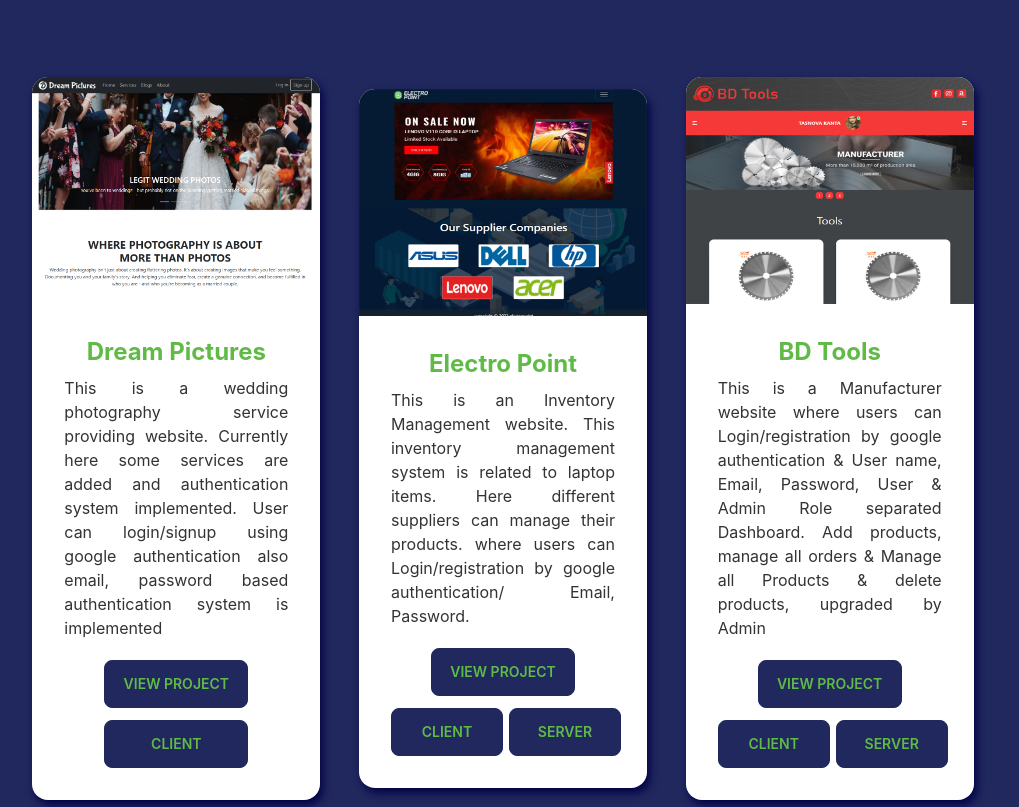
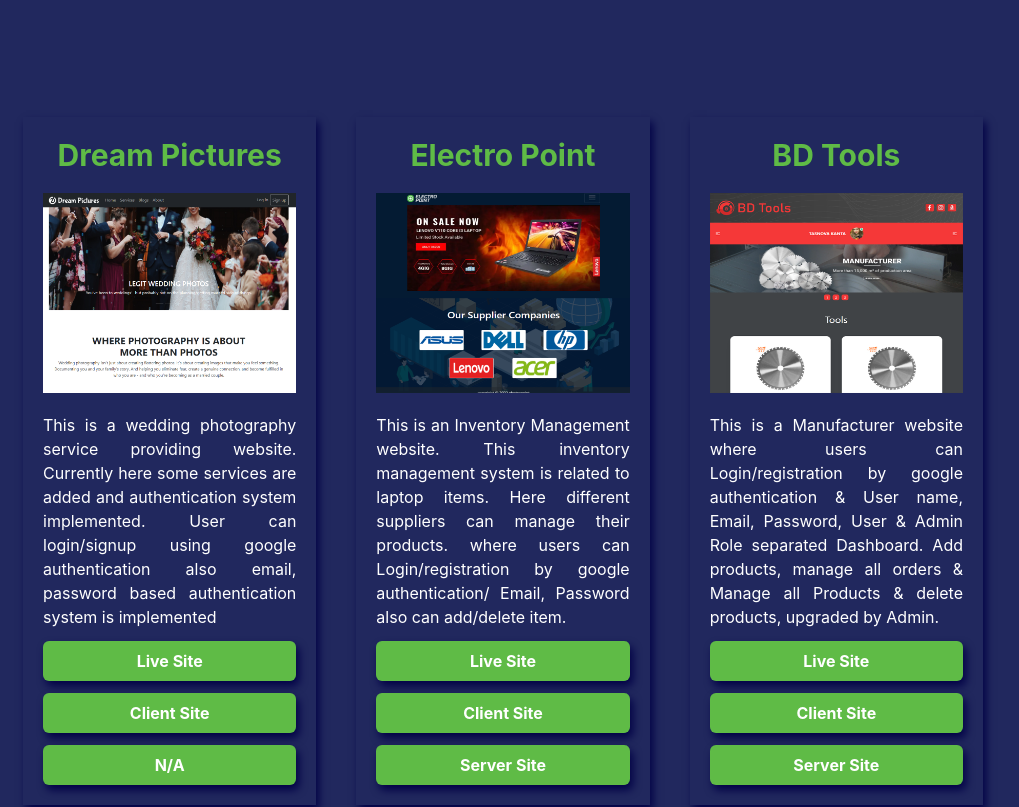
Before and after one commit to mdshahriurahmed/portfolio, a React (Create React App) app: page / in a window 1280 px wide. Shown: the part 1925-2732 px from the top of the page, without its empty margins (137-1156 px from the left). Built offline with nearby package versions, Linux system fonts and the light colour scheme.

Commit message:
projects section updated

```diff
--- a/src/Components/MyProjects.js
+++ b/src/Components/MyProjects.js
@@ -6,93 +6,69 @@
 
 const MyProjects = () => {
     return (
-        <div className='px-40'>
+        <div className='px-40 pb-40'>
             <h1 className='text-base-100 text-5xl uppercase font-semibold pb-8  mb-10'>MY <span className='text-secondary'>Projects</span></h1>
+            <div className='grid grid-cols-1 lg:grid-cols-3 md:grid-cols-2 gap-10'>
+                <div className='mt-10 customShadow p-5'>
+                    <h1 className='text-center text-secondary text-3xl font-bold mb-5'>Dream Pictures</h1>
+                    <img className=' mb-5 ' src={first} alt="" />
+                    <p className='text-justify text-base-100 mt-5 mb-3'>
 
-            <div className='pb-40 grid grid-cols-1 lg:grid-cols-3  md:grid-cols-2 gap-5 justify-center items-center justify-items-center '>
-                <div class="card w-72 bg-base-100 customShadow ">
-                    <figure><img src={first} alt="Shoes" /></figure>
-                    <div class="card-body">
-                        <h2 class="text-2xl font-bold text-center text-secondary">Dream Pictures</h2>
-                        <p className='text-justify mb-3'>
-
-                            This is a wedding photography service providing website. Currently here
-                            some services are added and authentication system implemented. User can login/signup using google authentication also email, password
-                            based authentication system is implemented
+                        This is a wedding photography service providing website. Currently here
+                        some services are added and authentication system implemented. User can login/signup using google authentication also email, password
+                        based authentication system is implemented
 
 
-                        </p>
-                        <div class="card-actions justify-center">
-                            <div className='grid grid-cols-1 gap-3  justify-center justify-items-center'>
-                                <a href="https://dream-pictures.web.app/" target='_blank' rel='noreferrer' class="btn text-secondary  btn-primary w-36">View Project</a>
-                                <div className='grid grid-cols-1 gap-3 justify-between'>
-                                    <a href="https://github.com/shahriurahmed/dream-pictures" class="btn  btn-primary text-secondary w-36">Client </a>
+                    </p>
+                    <div className='grid grid-cols-1 gap-3  justify-center'><a className='px-8 bg-secondary customShadow  font-bold text-white  rounded-md py-2' href="https://dream-pictures.web.app/" target='_blank' rel='noreferrer'>Live Site</a>
+                        <a className='px-8 bg-secondary customShadow  font-bold text-white  rounded-md py-2' href="https://github.com/shahriurahmed/dream-pictures" target='_blank' rel='noreferrer'>Client Site</a>
 
-                                </div>
+                        <a className='px-8 bg-secondary customShadow  font-bold text-white  rounded-md py-2' href="/" target='_blank' rel='noreferrer'>N/A</a></div>
 
-                            </div>
-
-                        </div>
-                    </div>
-                </div>
-                <div class="card w-72 bg-base-100 customShadow ">
-                    <figure><img src={second} alt="Shoes" /></figure>
-                    <div class="card-body">
-                        <h2 class="text-2xl font-bold text-center text-secondary">Electro Point</h2>
-                        <p className='text-justify mb-3'>
-
-                            This is an Inventory Management website. This inventory management
-                            system is related to laptop items. Here different suppliers can manage their
-                            products. where users can Login/registration by google authentication/
-                            Email, Password.
-
-
-                        </p>
-                        <div class="card-actions justify-center">
-                            <div className='grid grid-cols-1 gap-3  justify-center justify-items-center'>
-                                <a href="https://electro-point.web.app/" target='_blank' rel='noreferrer' class="btn text-secondary  btn-primary w-36">View Project</a>
-                                <div className='grid grid-cols-2 gap-3 justify-between'>
-                                    <a href="https://github.com/shahriurahmed/electro-point-client" class="btn  btn-primary text-secondary w-28">Client </a>
-                                    <a href="https://github.com/shahriurahmed/electro-point-server" class="btn btn-primary w-28 text-secondary ">Server </a>
-                                </div>
-
-                            </div>
-
-                        </div>
-                    </div>
-                </div>
-                <div class="card w-72 bg-base-100 customShadow ">
-                    <figure><img src={third} alt="Shoes" /></figure>
-                    <div class="card-body">
-                        <h2 class="text-2xl font-bold text-center text-secondary">BD Tools</h2>
-                        <p className='text-justify mb-3'>
-
-                            This is a Manufacturer website where users can Login/registration by google
-                            authentication & User name, Email, Password, User & Admin Role separated
-                            Dashboard. Add products, manage all orders & Manage all Products & delete
-                            products, upgraded  by Admin
-
-
-                        </p>
-                        <div class="card-actions justify-center">
-                            <div className='grid grid-cols-1 gap-3  justify-center justify-items-center'>
-                                <a href="https://bd-tools-20f34.firebaseapp.com/" target='_blank' rel='noreferrer' class="btn text-secondary  btn-primary w-36">View Project</a>
-                                <div className='grid grid-cols-2 gap-3 justify-between'>
-                                    <a href="https://github.com/shahriurahmed/BD-Tools-client-side" class="btn  btn-primary text-secondary w-28">Client </a>
-                                    <a href="https://github.com/shahriurahmed/BD-Tools_server-side" class="btn btn-primary w-28 text-secondary ">Server </a>
-                                </div>
-
-                            </div>
-
-                        </div>
-                    </div>
                 </div>
 
 
+                <div className='mt-10 customShadow p-5'>
+                    <h1 className='text-center text-3xl font-bold mb-5 text-secondary'>Electro Point</h1>
+                    <img className='mb-5 ' src={second} alt="" />
+                    <p className='text-justify text-base-100 mt-5 mb-3'>
+
+                        This is an Inventory Management website. This inventory management
+                        system is related to laptop items. Here different suppliers can manage their
+                        products. where users can Login/registration by google authentication/
+                        Email, Password also can add/delete item.
+
+                    </p>
+                    <div className='grid grid-cols-1 gap-3  justify-center'>
+
+                        <a className='px-8 bg-secondary customShadow  font-bold text-white  rounded-md py-2' href="https://electro-point.web.app/" target='_blank' rel='noreferrer'>Live Site</a>
+
+                        <a className='px-8 bg-secondary customShadow  font-bold text-white  rounded-md py-2' href="https://github.com/shahriurahmed/electro-point-client" target='_blank' rel='noreferrer'>Client Site</a>
+
+                        <a className='px-8 bg-secondary customShadow  font-bold text-white  rounded-md py-2' href="https://github.com/shahriurahmed/electro-point-server" target='_blank' rel='noreferrer'>Server Site</a></div>
+
+                </div>
+
+                <div className='mt-10 customShadow p-5'>
+                    <h1 className='text-center text-3xl font-bold mb-5 text-secondary'>BD Tools</h1>
+                    <img className='mb-5 ' src={third} alt="" />
+                    <p className='text-justify text-base-100 mt-5 mb-3'>
+
+                        This is a Manufacturer website where users can Login/registration by google authentication & User name, Email, Password, User & Admin Role separated Dashboard. Add products, manage all orders & Manage all Products & delete products, upgraded by Admin.
+
+                    </p>
+                    <div className='grid grid-cols-1 gap-3  justify-center'>
+
+                        <a className='px-8 bg-secondary customShadow  font-bold text-white  rounded-md py-2' href="https://bd-tools-20f34.firebaseapp.com/" target='_blank' rel='noreferrer'>Live Site</a>
+
+                        <a className='px-8 bg-secondary customShadow  font-bold text-white  rounded-md py-2' href="https://github.com/shahriurahmed/BD-Tools-client-side" target='_blank' rel='noreferrer'>Client Site</a>
+
+                        <a className='px-8 bg-secondary customShadow  font-bold text-white  rounded-md py-2' href="https://github.com/shahriurahmed/BD-Tools_server-side" target='_blank' rel='noreferrer'>Server Site</a></div>
+                </div>
+
+            </div>
 
 
-
-            </div>
         </div>
     );
 };
```
